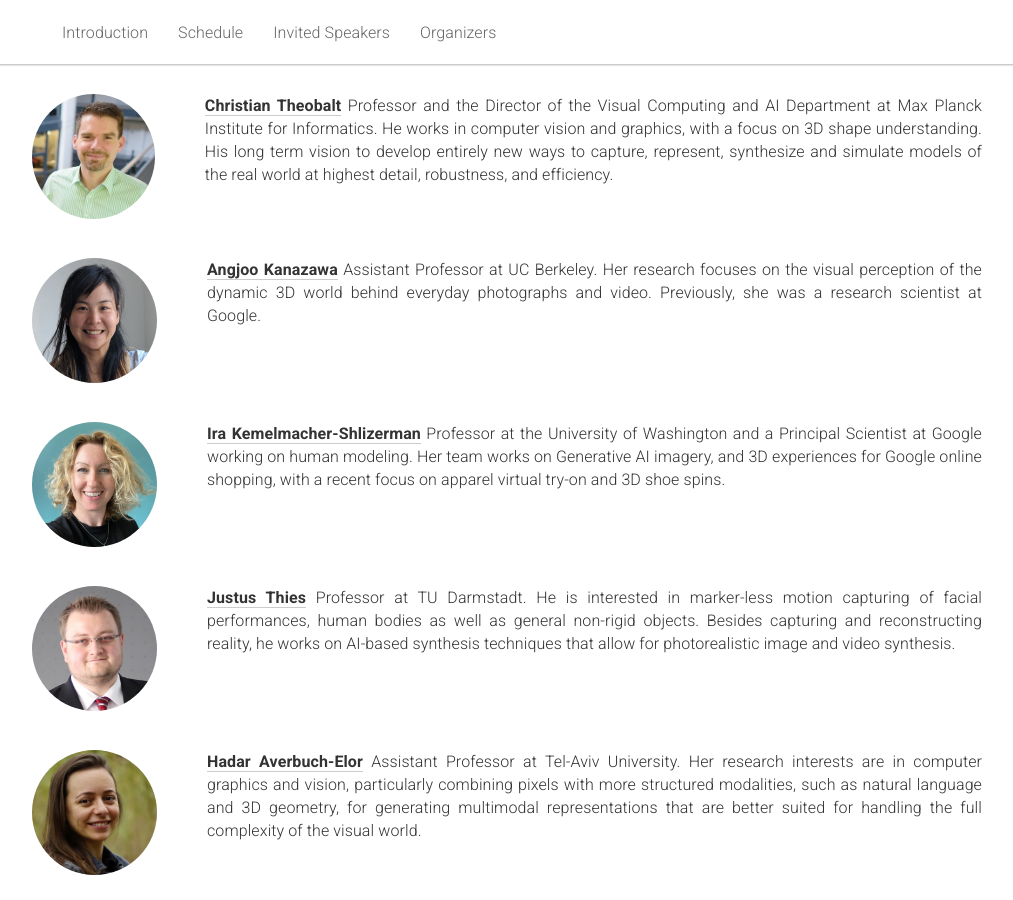
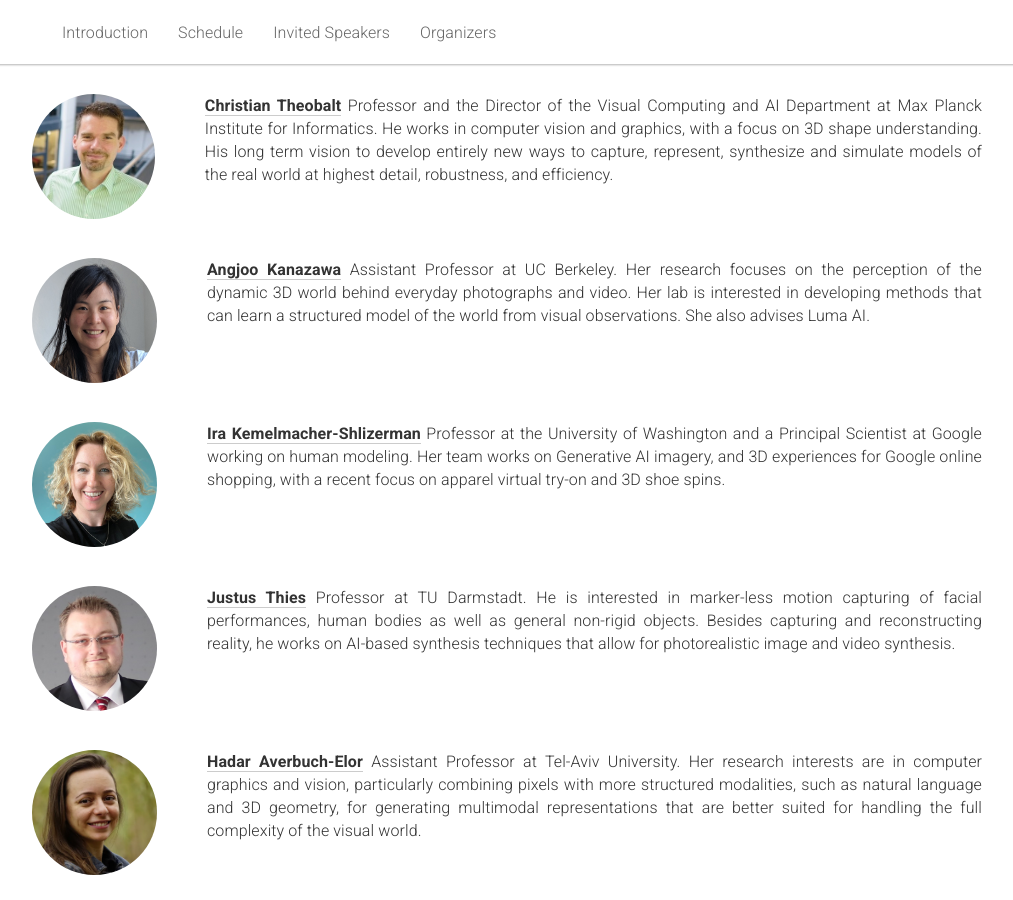
Before and after one commit to 3dv-in-ecommerce/3dv-in-ecommerce.github.io, a Jekyll site: the page built from _pages/home.md, in a window 1280 px wide and 900 px high, scrolled down 1391 px. Shown: the whole window, without its empty margins (133-1146 px from the left). Built offline with Jekyll 4.4.1, drawn with Linux system fonts in a browser that asks for light colours; some of the changed text lies outside the part shown.

Commit message:
update speaker info

```diff
--- a/_pages/home.md
+++ b/_pages/home.md
@@ -17,7 +17,7 @@ description: "Website for the Workshop on 3D Vision and Modeling Challenges in e
     <center><h2>Second Workshop on</h2></center>
     <center><h1>3D Vision and Modeling Challenges in eCommerce</h1></center>
     <center><h2>ECCV 2024 Workshop</h2></center>
-    <center><span style="font-weight:400;">Sep 29, 2023 @ Milan, Italy</span></center>
+    <center><span style="font-weight:400;">Sep 29, 2024 @ Milan, Italy</span></center>
     <center><span style="font-weight:400;">Room TBD, MiCo Milano Convention Center</span></center>
     <center><span style="color:#e74c3c;font-weight:400;"></span></center>
     <br />
@@ -171,7 +171,7 @@ description: "Website for the Workshop on 3D Vision and Modeling Challenges in e
   <div class="col-md-12">
     <a href="https://people.eecs.berkeley.edu/~kanazawa/"><img class="people-pic" style="float:left;margin-right:50px;" src="{{ "/static/img/people/angjoo.jpg" | prepend:site.baseurl }}"></a>
     <p>
-      <b><a href="https://people.eecs.berkeley.edu/~kanazawa/">Angjoo Kanazawa</a></b> Assistant Professor at UC Berkeley. Her research focuses on the visual perception of the dynamic 3D world behind everyday photographs and video. Previously, she was a research scientist at Google.
+      <b><a href="https://people.eecs.berkeley.edu/~kanazawa/">Angjoo Kanazawa</a></b> Assistant Professor at UC Berkeley. Her research focuses on the perception of the dynamic 3D world behind everyday photographs and video. Her lab is interested in developing methods that can learn a structured model of the world from visual observations. She also advises Luma AI.
     </p>
   </div>
 </div><br>
```
